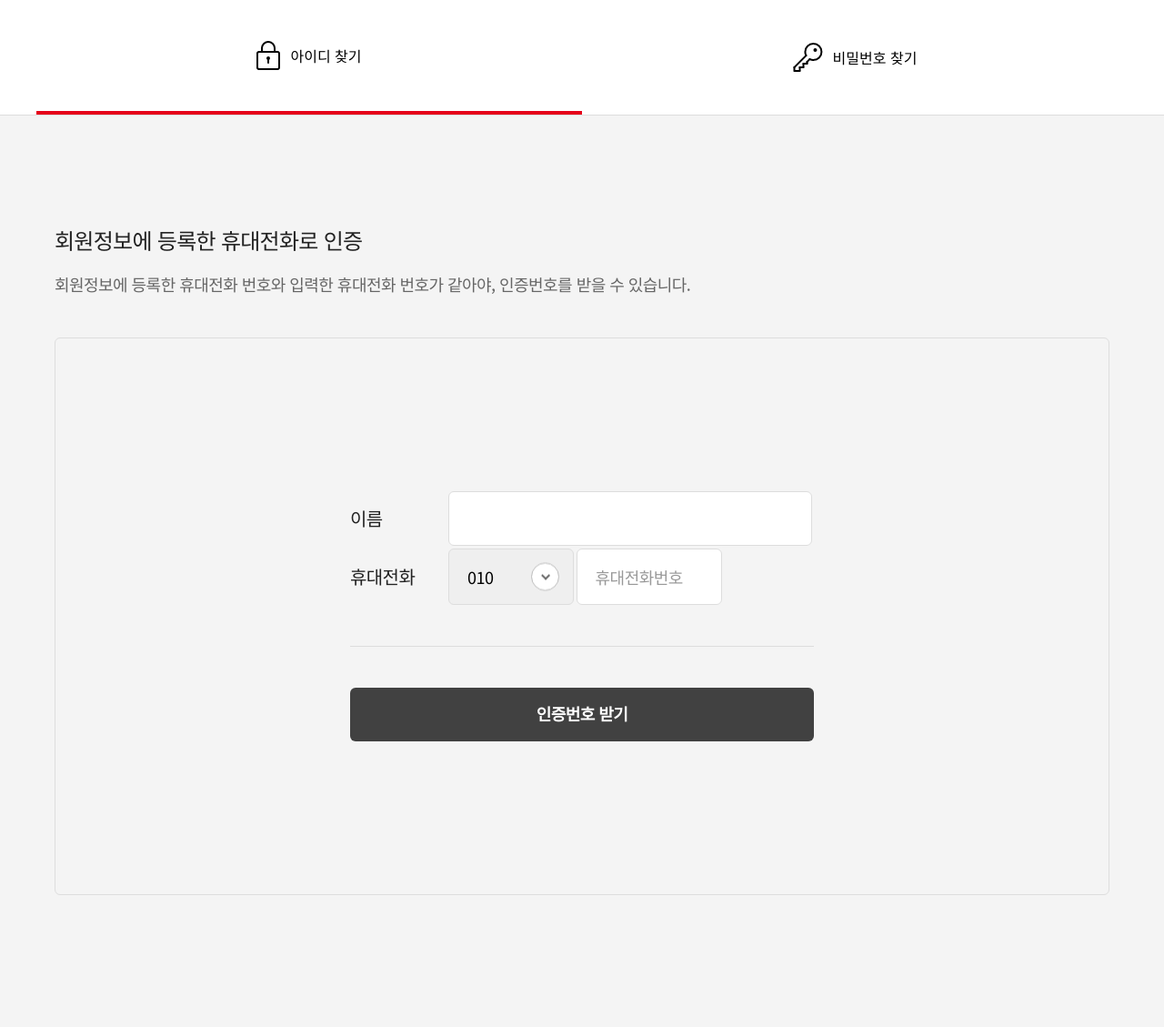
After one commit to peterosea/kongkam, a PHP site: page /pages/find_id-01.php in a window 1280 px wide. The commit adds this page. Shown: the whole page at 91% size. Run offline with PHP 8.4, Linux system fonts and the light colour scheme; some libraries are stand-ins or nearby versions.

Commit message:
:sparkles: 아이디 찾기 완료

```diff
--- /dev/null
+++ b/pages/find_id-01.php
@@ -0,0 +1,61 @@
+<?php include_once '../includes/head.php' ?>
+<header>
+  <nav class="find">
+    <div class="container">
+      <ul class="menu-list">
+        <li>
+          <a href="" class="active">
+            <img src="../public/img/90.png" srcset="../public/img/90@2x.png 2x, ../public/img/90@3x.png 3x">
+            <span>아이디 찾기</span>
+          </a>
+        </li>
+        <li>
+          <a href="">
+            <img src="../public/img/65.png" srcset="../public/img/65@2x.png 2x, ../public/img/65@3x.png 3x">
+            <span>비밀번호 찾기</span>
+          </a>
+        </li>
+      </ul>
+    </div>
+  </nav>
+</header>
+
+<main>
+  <div class="section page-findId">
+    <div class="container">
+      <div class="pageHeader">
+        <h2 class="title">회원정보에 등록한 휴대전화로 인증</h2>
+        <p>회원정보에 등록한 휴대전화 번호와 입력한 휴대전화 번호가 같아야, 인증번호를 받을 수 있습니다.</p>
+      </div>
+      <div class="content">
+        <form action="" class="type-default">
+          <ul>
+            <li>
+              <label>
+                <span>이름</span>
+                <input type="text">
+              </label>
+            </li>
+            <li>
+              <label>
+                <span>휴대전화</span>
+                <div class="phone">
+                  <div class="select">
+                    <select name="" id="">
+                      <option value="010">010</option>
+                      <option value="011">011</option>
+                    </select>
+                    <img class="arrow" src="../public/img/73.png" srcset="../public/img/73@2x.png 2x, ../public/img/73@3x.png 3x">
+                  </div>
+                  <input type="tel" placeholder="휴대전화번호">
+                </div>
+              </label>
+            </li>
+          </ul>
+          <hr>
+          <button type="submit">인증번호 받기</button>
+        </form>
+      </div>
+    </div>
+  </div>
+</main>
--- /dev/null
+++ b/public/css/scss/_findId.scss
@@ -0,0 +1,76 @@
+.section.page-findId {
+  padding-top: 100px;
+  padding-bottom: 145px;
+  @include respond-to("sm") {
+    padding: 50px 0 70px;
+  }
+  .container {
+    max-width: 1200px;
+    margin: 0 auto;
+  }
+
+  .pageHeader {
+    margin-bottom: 45px;
+    padding: 0 20px;
+    h2.title {
+      font-family: $NotoSansKR;
+      font-size: 24px;
+      font-weight: 500;
+      font-stretch: normal;
+      font-style: normal;
+      letter-spacing: -0.72px;
+      text-align: left;
+      color: $black;
+      word-break: keep-all;
+    }
+    h2.title + p {
+      font-family: $NotoSansKR;
+      font-size: 18px;
+      font-weight: normal;
+      font-stretch: normal;
+      font-style: normal;
+      line-height: 1.44;
+      letter-spacing: -0.54px;
+      text-align: left;
+      color: $brownish-grey;
+    }
+  }
+  .content {
+    padding: 168px 20px;
+    border-radius: 6px;
+    border: solid 1px $very-light-pink;
+    margin-left: 20px;
+    margin-right: 20px;
+
+    @include respond-to("sm") {
+      padding: 84px 20px;
+    }
+    form {
+      max-width: 510px;
+      margin: 0 auto;
+    }
+    hr {
+      margin-top: 45px;
+      margin-bottom: 45px;
+      border: none;
+      border-bottom: 1px solid $very-light-pink;
+    }
+    button[type="submit"] {
+      width: 100%;
+      padding: 15px 0 18px;
+      border-radius: 6px;
+      background-color: $greyish-brown;
+      border: none;
+      outline: none;
+      cursor: pointer;
+      font-family: $NotoSansKR;
+      font-size: 18px;
+      font-weight: bold;
+      font-stretch: normal;
+      font-style: normal;
+      letter-spacing: -0.54px;
+      text-align: center;
+      color: $white;
+    }
+  }
+}
--- /dev/null
+++ b/public/css/scss/_header-find.scss
@@ -0,0 +1,26 @@
+header nav.find {
+  border-bottom: 1px solid $very-light-pink;
+  background-color: $white;
+  .container {
+    max-width: 1200px;
+    margin: 0 auto;
+  }
+  .menu-list {
+    display: flex;
+    align-items: center;
+    justify-content: center;
+    li {
+      width: 50%;
+      a {
+        padding: 45px 0;
+        display: flex;
+        justify-content: center;
+        align-items: center;
+        gap: 11px;
+        &.active {
+          border-bottom: 4px solid $cherry-red;
+        }
+      }
+    }
+  }
+}
--- a/public/css/scss/style.scss
+++ b/public/css/scss/style.scss
@@ -1,7 +1,11 @@
 @import "utils/variables";
 @import "common";
+@import "form";
+
 @import "header";
 @import "login";
 @import "room";
 @import "footer";
 @import "calendar";
+@import "header-find";
+@import "findId";
--- a/public/css/style.css
+++ b/public/css/style.css
@@ -366,6 +366,177 @@ g {
   top: 35px;
 }
 
+form.type-default ul {
+  display: -webkit-box;
+  display: -ms-flexbox;
+  display: flex;
+  -webkit-box-orient: vertical;
+  -webkit-box-direction: normal;
+      -ms-flex-direction: column;
+          flex-direction: column;
+  gap: 3px;
+  margin: 0;
+  padding: 0;
+}
+
+@media (max-width: 576px) {
+  form.type-default ul {
+    gap: 13px;
+  }
+}
+
+form.type-default label {
+  display: -webkit-box;
+  display: -ms-flexbox;
+  display: flex;
+  -ms-flex-wrap: wrap;
+      flex-wrap: wrap;
+  -webkit-box-align: center;
+      -ms-flex-align: center;
+          align-items: center;
+  gap: 8px;
+}
+
+form.type-default label span {
+  display: inline-block;
+  width: 100px;
+  font-family: "Noto Sans KR", sans-serif;
+  font-size: 20px;
+  font-weight: 500;
+  font-stretch: normal;
+  font-style: normal;
+  letter-spacing: -0.6px;
+  text-align: left;
+  color: #222222;
+}
+
+form.type-default label input {
+  padding: 16px 20px;
+  border: 1px solid #dddddd;
+  border-radius: 6px;
+  width: 100%;
+  max-width: 400px;
+  font-family: "Noto Sans KR", sans-serif;
+  font-size: 18px;
+  font-weight: normal;
+  font-stretch: normal;
+  font-style: normal;
+  letter-spacing: -0.54px;
+  text-align: left;
+}
+
+form.type-default label input::-webkit-input-placeholder {
+  color: #999999;
+}
+
+form.type-default label input:-ms-input-placeholder {
+  color: #999999;
+}
+
+form.type-default label input::-ms-input-placeholder {
+  color: #999999;
+}
+
+form.type-default label input::placeholder {
+  color: #999999;
+}
+
+form.type-default label select {
+  padding: 17px 20px;
+  border: 1px solid #dddddd;
+  border-radius: 6px;
+  font-family: "Noto Sans KR", sans-serif;
+  font-size: 18px;
+  font-weight: normal;
+  font-stretch: normal;
+  font-style: normal;
+  letter-spacing: -0.54px;
+}
+
+form.type-default label .phone {
+  display: -webkit-box;
+  display: -ms-flexbox;
+  display: flex;
+  gap: 3px;
+}
+
+form.type-default label .phone input {
+  max-width: 227px;
+  width: 100%;
+}
+
+form.type-default label .phone .select {
+  position: relative;
+  width: 100%;
+}
+
+form.type-default label .phone .select select {
+  max-width: 170px;
+  width: 100%;
+  -webkit-appearance: none;
+     -moz-appearance: none;
+          appearance: none;
+}
+
+form.type-default label .phone .select img.arrow {
+  position: absolute;
+  pointer-events: none;
+  top: 50%;
+  right: 16px;
+  -webkit-transform: translateY(-50%);
+          transform: translateY(-50%);
+}
+
+form.type-default .squaredFour {
+  position: relative;
+  display: -webkit-box;
+  display: -ms-flexbox;
+  display: flex;
+  -webkit-box-align: center;
+      -ms-flex-align: center;
+          align-items: center;
+  cursor: pointer;
+  gap: 10px;
+}
+
+form.type-default .squaredFour .checkbox {
+  width: 32px;
+  height: 32px;
+  cursor: pointer;
+  background: #ffffff;
+  border-radius: 4px;
+  border: solid 1px #dddddd;
+  position: relative;
+}
+
+form.type-default .squaredFour .checkbox:after {
+  content: "";
+  width: 9px;
+  height: 5px;
+  position: absolute;
+  top: 9px;
+  left: 10px;
+  border: 3px solid #333;
+  border-top: none;
+  border-right: none;
+  background: transparent;
+  opacity: 0.5;
+  -webkit-transform: rotate(-45deg);
+          transform: rotate(-45deg);
+}
+
+form.type-default .squaredFour .checkbox:hover::after {
+  opacity: 0.5;
+}
+
+form.type-default .squaredFour input[type="checkbox"] {
+  visibility: hidden;
+}
+
+form.type-default .squaredFour input[type="checkbox"]:checked + .checkbox:after {
+  opacity: 1;
+}
+
 header.main_header .top_nav_wrap {
   display: -webkit-box;
   display: -ms-flexbox;
@@ -613,55 +784,6 @@ header.main_header .gnb ._nav a {
   }
 }
 
-.section.page-login .login label {
-  display: -webkit-box;
-  display: -ms-flexbox;
-  display: flex;
-  -ms-flex-wrap: wrap;
-      flex-wrap: wrap;
-  -webkit-box-align: center;
-      -ms-flex-align: center;
-          align-items: center;
-  gap: 8px;
-}
-
-.section.page-login .login label span {
-  display: inline-block;
-  width: 100px;
-  font-family: "Noto Sans KR", sans-serif;
-  font-size: 20px;
-  font-weight: 500;
-  font-stretch: normal;
-  font-style: normal;
-  letter-spacing: -0.6px;
-  text-align: left;
-  color: #222222;
-}
-
-.section.page-login .login label input {
-  padding: 16px 20px;
-  border: 1px solid #dddddd;
-  border-radius: 6px;
-  width: 100%;
-  max-width: 400px;
-}
-
-.section.page-login .login label input::-webkit-input-placeholder {
-  color: #999999;
-}
-
-.section.page-login .login label input:-ms-input-placeholder {
-  color: #999999;
-}
-
-.section.page-login .login label input::-ms-input-placeholder {
-  color: #999999;
-}
-
-.section.page-login .login label input::placeholder {
-  color: #999999;
-}
-
 .section.page-login .option {
   display: -webkit-box;
   display: -ms-flexbox;
@@ -1266,4 +1338,137 @@ body.room_list ._pop .inner_popup {
   text-align: center;
   color: #ffffff;
 }
+
+header nav.find {
+  border-bottom: 1px solid #dddddd;
+  background-color: #ffffff;
+}
+
+header nav.find .container {
+  max-width: 1200px;
+  margin: 0 auto;
+}
+
+header nav.find .menu-list {
+  display: -webkit-box;
+  display: -ms-flexbox;
+  display: flex;
+  -webkit-box-align: center;
+      -ms-flex-align: center;
+          align-items: center;
+  -webkit-box-pack: center;
+      -ms-flex-pack: center;
+          justify-content: center;
+}
+
+header nav.find .menu-list li {
+  width: 50%;
+}
+
+header nav.find .menu-list li a {
+  padding: 45px 0;
+  display: -webkit-box;
+  display: -ms-flexbox;
+  display: flex;
+  -webkit-box-pack: center;
+      -ms-flex-pack: center;
+          justify-content: center;
+  -webkit-box-align: center;
+      -ms-flex-align: center;
+          align-items: center;
+  gap: 11px;
+}
+
+header nav.find .menu-list li a.active {
+  border-bottom: 4px solid #e50019;
+}
+
+.section.page-findId {
+  padding-top: 100px;
+  padding-bottom: 145px;
+}
+
+@media (max-width: 576px) {
+  .section.page-findId {
+    padding: 50px 0 70px;
+  }
+}
+
+.section.page-findId .container {
+  max-width: 1200px;
+  margin: 0 auto;
+}
+
+.section.page-findId .pageHeader {
+  margin-bottom: 45px;
+  padding: 0 20px;
+}
+
+.section.page-findId .pageHeader h2.title {
+  font-family: "Noto Sans KR", sans-serif;
+  font-size: 24px;
+  font-weight: 500;
+  font-stretch: normal;
+  font-style: normal;
+  letter-spacing: -0.72px;
+  text-align: left;
+  color: #222222;
+  word-break: keep-all;
+}
+
+.section.page-findId .pageHeader h2.title + p {
+  font-family: "Noto Sans KR", sans-serif;
+  font-size: 18px;
+  font-weight: normal;
+  font-stretch: normal;
+  font-style: normal;
+  line-height: 1.44;
+  letter-spacing: -0.54px;
+  text-align: left;
+  color: #666666;
+}
+
+.section.page-findId .content {
+  padding: 168px 20px;
+  border-radius: 6px;
+  border: solid 1px #dddddd;
+  margin-left: 20px;
+  margin-right: 20px;
+}
+
+@media (max-width: 576px) {
+  .section.page-findId .content {
+    padding: 84px 20px;
+  }
+}
+
+.section.page-findId .content form {
+  max-width: 510px;
+  margin: 0 auto;
+}
+
+.section.page-findId .content hr {
+  margin-top: 45px;
+  margin-bottom: 45px;
+  border: none;
+  border-bottom: 1px solid #dddddd;
+}
+
+.section.page-findId .content button[type="submit"] {
+  width: 100%;
+  padding: 15px 0 18px;
+  border-radius: 6px;
+  background-color: #414141;
+  border: none;
+  outline: none;
+  cursor: pointer;
+  font-family: "Noto Sans KR", sans-serif;
+  font-size: 18px;
+  font-weight: bold;
+  font-stretch: normal;
+  font-style: normal;
+  letter-spacing: -0.54px;
+  text-align: center;
+  color: #ffffff;
+}
 /*# sourceMappingURL=style.css.map */
```
Also changed, not shown: other parts of public/css/style.css (+0 -50 lines), 1 other file.
